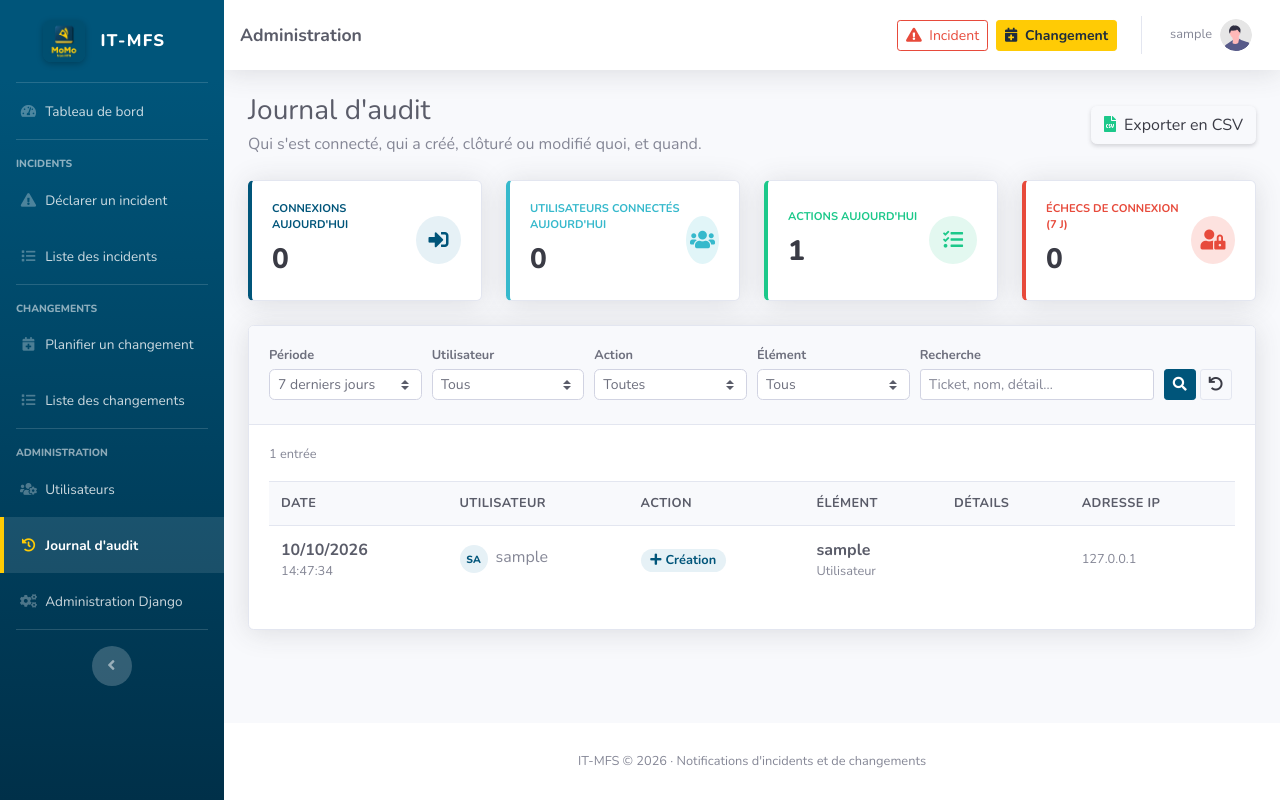
After one commit to augustinyohgb45/my_project, a Django app: page /dashboard/audit/ in a window 1280 px wide. The commit adds this page. Run offline with Django 5.2, Linux system fonts and the light colour scheme; a user stored in the database is signed in; data comes from the database, SQL or seed files in the repository; some libraries are stand-ins or nearby versions.

Commit message:
Ajoute un journal d'audit consultable par les administrateurs
- Modèle JournalAudit et migration 0007
- Enregistrement automatique des connexions, déconnexions et échecs,
  des créations, clôtures, modifications et suppressions (avec le détail
  avant → après), y compris depuis l'admin Django et la tâche planifiée
- Page Journal d'audit : indicateurs, filtres, recherche, pagination, export CSV
- Bloc « Activité récente » sur le tableau de bord des administrateurs
- Journal en consultation seule dans l'admin Django
- Ajoute les tests correspondants

Co-Authored-By: Claude Opus 5.5 <noreply@anthropic.com>

```diff
--- a/app_mfs/settings.py
+++ b/app_mfs/settings.py
@@ -41,6 +41,7 @@ MIDDLEWARE = [
     'django.middleware.common.CommonMiddleware',
     'django.middleware.csrf.CsrfViewMiddleware',
     'django.contrib.auth.middleware.AuthenticationMiddleware',
+    'dashboard.audit.AuditMiddleware',
     'django.contrib.messages.middleware.MessageMiddleware',
     'django.middleware.clickjacking.XFrameOptionsMiddleware',
 ]
--- a/dashboard/apps.py
+++ b/dashboard/apps.py
@@ -4,3 +4,7 @@ from django.apps import AppConfig
 class DashboardConfig(AppConfig):
     default_auto_field = 'django.db.models.BigAutoField'
     name = 'dashboard'
+
+    def ready(self):
+        # Active l'enregistrement automatique du journal d'audit
+        from . import audit  # noqa: F401
--- a/dashboard/static/css/it-mfs.css
+++ b/dashboard/static/css/it-mfs.css
@@ -444,3 +444,29 @@ a:hover { color: var(--itmfs-bleu-fonce); }
     background-color: var(--itmfs-bleu);
     border-color: var(--itmfs-bleu);
 }
+
+/* ---------- Journal d'audit ---------- */
+.badge-audit-connexion { background-color: #e1f5f8; color: #1f7a87; }
+.badge-audit-creation { background-color: var(--itmfs-bleu-clair); color: var(--itmfs-bleu); }
+.badge-audit-echec { background-color: #fde2df; color: #b02a1c; }
+.icone-rouge { background-color: #fde2df; color: #e74a3b; }
+
+.avatar-initiales.avatar-petit {
+    width: 1.75rem;
+    height: 1.75rem;
+    font-size: .65rem;
+}
+
+.avatar-initiales.avatar-systeme {
+    background-color: #f1f1f4;
+    color: #858796;
+}
+
+.details-audit {
+    color: #5a5c69;
+    line-height: 1.5;
+}
+
+.activite-recente .list-group-item {
+    padding: .65rem 1.25rem;
+}
--- /dev/null
+++ b/dashboard/templates/dashboard/audit.html
@@ -0,0 +1,189 @@
+{% extends 'dashboard/base.html' %}
+
+{% block title %}Journal d'audit{% endblock %}
+{% block titre_page %}Administration{% endblock %}
+
+{% block content %}
+<div class="entete-page">
+    <div>
+        <h1 class="h3 text-gray-800">Journal d'audit</h1>
+        <p class="sous-titre">Qui s'est connecté, qui a créé, clôturé ou modifié quoi, et quand.</p>
+    </div>
+    <a href="?{{ parametres }}{% if parametres %}&amp;{% endif %}export=csv" class="btn btn-light shadow-sm">
+        <i class="fas fa-file-csv mr-1 text-success"></i> Exporter en CSV
+    </a>
+</div>
+
+<div class="row">
+    <div class="col-xl-3 col-md-6 mb-4">
+        <div class="card carte-indicateur border-left-primary shadow h-100">
+            <div class="card-body d-flex align-items-center justify-content-between">
+                <div>
+                    <div class="text-xs font-weight-bold text-primary text-uppercase mb-1">Connexions aujourd'hui</div>
+                    <div class="valeur">{{ nb_connexions_jour }}</div>
+                </div>
+                <div class="icone icone-bleu"><i class="fas fa-sign-in-alt"></i></div>
+            </div>
+        </div>
+    </div>
+    <div class="col-xl-3 col-md-6 mb-4">
+        <div class="card carte-indicateur border-left-info shadow h-100">
+            <div class="card-body d-flex align-items-center justify-content-between">
+                <div>
+                    <div class="text-xs font-weight-bold text-info text-uppercase mb-1">Utilisateurs connectés aujourd'hui</div>
+                    <div class="valeur">{{ nb_connectes_jour }}</div>
+                </div>
+                <div class="icone icone-cyan"><i class="fas fa-users"></i></div>
+            </div>
+        </div>
+    </div>
+    <div class="col-xl-3 col-md-6 mb-4">
+        <div class="card carte-indicateur border-left-success shadow h-100">
+            <div class="card-body d-flex align-items-center justify-content-between">
+                <div>
+                    <div class="text-xs font-weight-bold text-success text-uppercase mb-1">Actions aujourd'hui</div>
+                    <div class="valeur">{{ nb_actions_jour }}</div>
+                </div>
+                <div class="icone icone-vert"><i class="fas fa-tasks"></i></div>
+            </div>
+        </div>
+    </div>
+    <div class="col-xl-3 col-md-6 mb-4">
+        <div class="card carte-indicateur border-left-danger shadow h-100">
+            <div class="card-body d-flex align-items-center justify-content-between">
+                <div>
+                    <div class="text-xs font-weight-bold text-danger text-uppercase mb-1">Échecs de connexion (7 j)</div>
+                    <div class="valeur">{{ nb_echecs_7j }}</div>
+                </div>
+                <div class="icone icone-rouge"><i class="fas fa-user-lock"></i></div>
+            </div>
+        </div>
+    </div>
+</div>
+
+<div class="card shadow mb-4">
+    <div class="card-header py-3">
+        <form method="get" class="form-row align-items-end">
+            <div class="col-lg-2 col-md-4 mb-2">
+                <label class="small font-weight-bold text-gray-700 mb-1" for="periode">Période</label>
+                <select name="periode" id="periode" class="custom-select custom-select-sm" onchange="this.form.submit()">
+                    {% for cle, libelle in periodes %}
+                    <option value="{{ cle }}"{% if filtres.periode == cle %} selected{% endif %}>{{ libelle }}</option>
+                    {% endfor %}
+                </select>
+            </div>
+            <div class="col-lg-2 col-md-4 mb-2">
+                <label class="small font-weight-bold text-gray-700 mb-1" for="utilisateur">Utilisateur</label>
+                <select name="utilisateur" id="utilisateur" class="custom-select custom-select-sm" onchange="this.form.submit()">
+                    <option value="">Tous</option>
+                    {% for nom in utilisateurs %}
+                    <option value="{{ nom }}"{% if filtres.utilisateur == nom %} selected{% endif %}>{{ nom }}</option>
+                    {% endfor %}
+                    <option value="systeme"{% if filtres.utilisateur == 'systeme' %} selected{% endif %}>Système / anonyme</option>
+                </select>
+            </div>
+            <div class="col-lg-2 col-md-4 mb-2">
+                <label class="small font-weight-bold text-gray-700 mb-1" for="action">Action</label>
+                <select name="action" id="action" class="custom-select custom-select-sm" onchange="this.form.submit()">
+                    <option value="">Toutes</option>
+                    {% for cle, libelle in actions %}
+                    <option value="{{ cle }}"{% if filtres.action == cle %} selected{% endif %}>{{ libelle }}</option>
+                    {% endfor %}
+                </select>
+            </div>
+            <div class="col-lg-2 col-md-4 mb-2">
+                <label class="small font-weight-bold text-gray-700 mb-1" for="type_objet">Élément</label>
+                <select name="type_objet" id="type_objet" class="custom-select custom-select-sm" onchange="this.form.submit()">
+                    <option value="">Tous</option>
+                    {% for type in types_objet %}
+                    <option value="{{ type }}"{% if filtres.type_objet == type %} selected{% endif %}>{{ type }}</option>
+                    {% endfor %}
+                </select>
+            </div>
+            <div class="col-lg-3 col-md-6 mb-2">
+                <label class="small font-weight-bold text-gray-700 mb-1" for="q">Recherche</label>
+                <input type="search" name="q" id="q" value="{{ filtres.q }}" class="form-control form-control-sm" placeholder="Ticket, nom, détail…">
+            </div>
+            <div class="col-lg-1 col-md-2 mb-2 text-nowrap">
+                <button type="submit" class="btn btn-sm btn-primary" title="Filtrer"><i class="fas fa-search"></i></button>
+                <a href="{% url 'audit' %}" class="btn btn-sm btn-light border" title="Réinitialiser"><i class="fas fa-undo"></i></a>
+            </div>
+        </form>
+    </div>
+
+    <div class="card-body">
+        <p class="small text-muted mb-3">
+            {{ page_journal.paginator.count }} entrée{{ page_journal.paginator.count|pluralize }}
+            {% if page_journal.paginator.num_pages > 1 %}· page {{ page_journal.number }} sur {{ page_journal.paginator.num_pages }}{% endif %}
+        </p>
+
+        <div class="table-responsive">
+            <table class="table table-hover">
+                <thead>
+                    <tr>
+                        <th>Date</th>
+                        <th>Utilisateur</th>
+                        <th>Action</th>
+                        <th>Élément</th>
+                        <th>Détails</th>
+                        <th>Adresse IP</th>
+                    </tr>
+                </thead>
+                <tbody>
+                    {% for entree in page_journal %}
+                    <tr>
+                        <td class="text-nowrap">
+                            <div class="font-weight-bold text-gray-800">{{ entree.date|date:"d/m/Y" }}</div>
+                            <div class="small text-muted">{{ entree.date|date:"H:i:s" }}</div>
+                        </td>
+                        <td class="text-nowrap">
+                            {% if entree.nom_utilisateur %}
+                            <span class="avatar-initiales avatar-petit mr-2">{{ entree.nom_utilisateur|slice:":2"|upper }}</span>{{ entree.nom_utilisateur }}
+                            {% else %}
+                            <span class="avatar-initiales avatar-petit avatar-systeme mr-2"><i class="fas fa-cog"></i></span><span class="text-muted">Système</span>
+                            {% endif %}
+                        </td>
+                        <td class="text-nowrap">{% include 'dashboard/includes/badge_action.html' with action=entree.action libelle=entree.get_action_display %}</td>
+                        <td>
+                            <div class="font-weight-bold text-gray-800">{{ entree.objet|default:"—" }}</div>
+                            {% if entree.type_objet %}<div class="small text-muted">{{ entree.type_objet }}</div>{% endif %}
+                        </td>
+                        <td class="cellule-texte small details-audit">{{ entree.details|default:""|linebreaksbr }}</td>
+                        <td class="small text-muted text-nowrap">{{ entree.adresse_ip|default:"—" }}</td>
+                    </tr>
+                    {% empty %}
+                    <tr>
+                        <td colspan="6" class="text-center text-muted py-5">
+                            <i class="fas fa-search fa-2x mb-2 text-gray-300 d-block"></i>
+                            Aucune entrée pour ces filtres.
+                        </td>
+                    </tr>
+                    {% endfor %}
+                </tbody>
+            </table>
+        </div>
+
+        {% if page_journal.paginator.num_pages > 1 %}
+        <nav aria-label="Pages du journal">
+            <ul class="pagination pagination-sm justify-content-end mb-0">
+                <li class="page-item{% if not page_journal.has_previous %} disabled{% endif %}">
+                    <a class="page-link" href="{% if page_journal.has_previous %}?{{ parametres }}{% if parametres %}&amp;{% endif %}page={{ page_journal.previous_page_number }}{% else %}#{% endif %}">Précédent</a>
+                </li>
+                {% for numero in page_journal.paginator.page_range %}
+                {% if numero == page_journal.number %}
+                <li class="page-item active"><span class="page-link">{{ numero }}</span></li>
+                {% elif numero == 1 or numero == page_journal.paginator.num_pages or numero >= page_journal.number|add:-2 and numero <= page_journal.number|add:2 %}
+                <li class="page-item"><a class="page-link" href="?{{ parametres }}{% if parametres %}&amp;{% endif %}page={{ numero }}">{{ numero }}</a></li>
+                {% elif numero == page_journal.number|add:-3 or numero == page_journal.number|add:3 %}
+                <li class="page-item disabled"><span class="page-link">…</span></li>
+                {% endif %}
+                {% endfor %}
+                <li class="page-item{% if not page_journal.has_next %} disabled{% endif %}">
+                    <a class="page-link" href="{% if page_journal.has_next %}?{{ parametres }}{% if parametres %}&amp;{% endif %}page={{ page_journal.next_page_number }}{% else %}#{% endif %}">Suivant</a>
+                </li>
+            </ul>
+        </nav>
+        {% endif %}
+    </div>
+</div>
+{% endblock %}
--- a/dashboard/templates/dashboard/base.html
+++ b/dashboard/templates/dashboard/base.html
@@ -82,6 +82,12 @@
                     <span>Utilisateurs</span>
                 </a>
             </li>
+            <li class="nav-item{% if page == 'audit' %} active{% endif %}">
+                <a class="nav-link" href="{% url 'audit' %}">
+                    <i class="fas fa-fw fa-history"></i>
+                    <span>Journal d'audit</span>
+                </a>
+            </li>
             <li class="nav-item">
                 <a class="nav-link" href="{% url 'admin:index' %}">
                     <i class="fas fa-fw fa-cogs"></i>
@@ -137,6 +143,10 @@
                                 <a class="dropdown-item" href="{% url 'admin:index' %}">
                                     <i class="fas fa-cogs fa-sm fa-fw mr-2 text-gray-400"></i>
                                     Dashboard admin
+                                </a>
+                                <a class="dropdown-item" href="{% url 'audit' %}">
+                                    <i class="fas fa-history fa-sm fa-fw mr-2 text-gray-400"></i>
+                                    Journal d'audit
                                 </a>
                                 <a class="dropdown-item" href="{% url 'utilisateurs' %}">
                                     <i class="fas fa-users-cog fa-sm fa-fw mr-2 text-gray-400"></i>
--- /dev/null
+++ b/dashboard/templates/dashboard/includes/badge_action.html
@@ -0,0 +1,8 @@
+{% if action == 'connexion' %}<span class="badge badge-statut badge-audit-connexion"><i class="fas fa-sign-in-alt mr-1"></i>{{ libelle }}</span>
+{% elif action == 'deconnexion' %}<span class="badge badge-statut badge-inactif"><i class="fas fa-sign-out-alt mr-1"></i>{{ libelle }}</span>
+{% elif action == 'echec_connexion' %}<span class="badge badge-statut badge-audit-echec"><i class="fas fa-user-lock mr-1"></i>{{ libelle }}</span>
+{% elif action == 'creation' %}<span class="badge badge-statut badge-audit-creation"><i class="fas fa-plus mr-1"></i>{{ libelle }}</span>
+{% elif action == 'cloture' %}<span class="badge badge-statut badge-cloture"><i class="fas fa-check mr-1"></i>{{ libelle }}</span>
+{% elif action == 'notification' %}<span class="badge badge-statut badge-utilisateur"><i class="fas fa-paper-plane mr-1"></i>{{ libelle }}</span>
+{% elif action == 'suppression' %}<span class="badge badge-statut badge-audit-echec"><i class="fas fa-trash mr-1"></i>{{ libelle }}</span>
+{% else %}<span class="badge badge-statut badge-en-cours"><i class="fas fa-pen mr-1"></i>{{ libelle }}</span>{% endif %}
--- a/dashboard/urls.py
+++ b/dashboard/urls.py
@@ -9,4 +9,5 @@ urlpatterns = [
     path('listechangement/', views.listechangement, name='listechangement'),#route liste changement
     path('action_statut/<int:incident_id>', views.action_statut, name='action_statut'),
     path('action_statut_change/<int:changement_id>', views.action_statut_change, name='action_statut_change'),
+    path('audit/', views.audit, name='audit'),  # journal d'audit (administrateurs)
 ]
--- a/dashboard/views.py
+++ b/dashboard/views.py
@@ -1,16 +1,22 @@
+import csv
 import logging
 from datetime import timedelta
 
 from django.contrib import messages
 from django.contrib.auth.decorators import login_required
-from django.db.models import Count
+from django.contrib.auth.models import User
+from django.core.paginator import Paginator
+from django.db.models import Count, Q
 from django.db.models.functions import TruncMonth
+from django.http import HttpResponse
 from django.shortcuts import render, redirect, get_object_or_404
 from django.utils import timezone
 from django.views.decorators.http import require_POST
 
+from auth_app.decorators import superadmin_requis
+
 from .form import IncidentForm, ChangementForm
-from .models import Incident, Changement
+from .models import Incident, Changement, JournalAudit
 from .utils import (
     envoyer_email_changement, envoyer_email_cloture_changement, envoyer_email_incident,
 )
@@ -56,7 +62,10 @@ def acceuil(request):
             'changements': _nombre_par_mois(Changement.objects.all(), mois),
         },
         'derniers_incidents': Incident.objects.select_related('services_impacte', 'type_requette').order_by('-date_enregistrement')[:5],
-        'derniers_changements': Changement.objects.select_related('services_impacte', 'Type_requette_changement').order_by('-date_enregistrement')[:5],    }
+        'derniers_changements': Changement.objects.select_related('services_impacte', 'Type_requette_changement').order_by('-date_enregistrement')[:5],
+    }
+    if request.user.is_superuser:
+        context['dernieres_activites'] = JournalAudit.objects.select_related('utilisateur')[:8]
     return render(request, 'dashboard/index.html', context)
 
 
@@ -148,3 +157,87 @@ def action_statut_change(request, changement_id):
     else:
         messages.warning(request, "Le changement a été clôturé, mais aucun e-mail n'a été envoyé.")
     return redirect('listechangement')
+
+
+PERIODES_AUDIT = {
+    'jour': ("Aujourd'hui", 0),
+    '7j': ("7 derniers jours", 7),
+    '30j': ("30 derniers jours", 30),
+    'tout': ("Tout l'historique", None),
+}
+
+
+def _journal_filtre(request):
+    """Entrées du journal correspondant aux filtres de la requête, et les filtres appliqués."""
+    filtres = {
+        'periode': request.GET.get('periode') if request.GET.get('periode') in PERIODES_AUDIT else '7j',
+        'utilisateur': request.GET.get('utilisateur', ''),
+        'action': request.GET.get('action', ''),
+        'type_objet': request.GET.get('type_objet', ''),
+        'q': request.GET.get('q', '').strip(),
+    }
+    journal = JournalAudit.objects.select_related('utilisateur')
+
+    jours = PERIODES_AUDIT[filtres['periode']][1]
+    if jours is not None:
+        debut = timezone.localtime().replace(hour=0, minute=0, second=0, microsecond=0) - timedelta(days=jours)
+        journal = journal.filter(date__gte=debut)
+    if filtres['utilisateur'] == 'systeme':
+        journal = journal.filter(nom_utilisateur='')
+    elif filtres['utilisateur']:
+        journal = journal.filter(nom_utilisateur=filtres['utilisateur'])
+    if filtres['action']:
+        journal = journal.filter(action=filtres['action'])
+    if filtres['type_objet']:
+        journal = journal.filter(type_objet=filtres['type_objet'])
+    if filtres['q']:
+        journal = journal.filter(
+            Q(objet__icontains=filtres['q']) | Q(details__icontains=filtres['q']) | Q(nom_utilisateur__icontains=filtres['q'])
+        )
+    return journal, filtres
+
+
+def _export_csv(journal):
+    reponse = HttpResponse(content_type='text/csv; charset=utf-8')
+    reponse['Content-Disposition'] = f'attachment; filename="audit-it-mfs-{timezone.localdate():%Y-%m-%d}.csv"'
+    reponse.write('\ufeff')  # BOM : accents corrects à l'ouverture dans Excel
+    ecrivain = csv.writer(reponse, delimiter=';')
+    ecrivain.writerow(['Date', 'Utilisateur', 'Action', 'Élément', 'Objet', 'Détails', 'Adresse IP'])
+    for entree in journal.iterator():
+        ecrivain.writerow([
+            timezone.localtime(entree.date).strftime('%d/%m/%Y %H:%M:%S'),
+            entree.nom_utilisateur or 'Système',
+            entree.get_action_display(),
+            entree.type_objet,
+            entree.objet,
+            entree.details.replace('\n', ' | '),
+            entree.adresse_ip or '',
+        ])
+    return reponse
+
+
+@superadmin_requis
+def audit(request):
+    journal, filtres = _journal_filtre(request)
+    if request.GET.get('export') == 'csv':
+        return _export_csv(journal)
+
+    page = Paginator(journal, 25).get_page(request.GET.get('page'))
+    debut_jour = timezone.localtime().replace(hour=0, minute=0, second=0, microsecond=0)
+    aujourdhui = JournalAudit.objects.filter(date__gte=debut_jour)
+    parametres = request.GET.copy()
+    parametres.pop('page', None)
+
+    return render(request, 'dashboard/audit.html', {
+        'page_journal': page,
+        'filtres': filtres,
+        'parametres': parametres.urlencode(),
+        'periodes': [(cle, libelle) for cle, (libelle, _) in PERIODES_AUDIT.items()],
+        'actions': JournalAudit.ACTIONS,
+        'types_objet': JournalAudit.objects.exclude(type_objet='').values_list('type_objet', flat=True).distinct().order_by('type_objet'),
+        'utilisateurs': User.objects.order_by('username').values_list('username', flat=True),
+        'nb_connexions_jour': aujourdhui.filter(action=JournalAudit.CONNEXION).count(),
+        'nb_connectes_jour': aujourdhui.filter(action=JournalAudit.CONNEXION).values('nom_utilisateur').distinct().count(),
+        'nb_actions_jour': aujourdhui.exclude(action__in=[JournalAudit.CONNEXION, JournalAudit.DECONNEXION, JournalAudit.ECHEC_CONNEXION]).count(),
+        'nb_echecs_7j': JournalAudit.objects.filter(action=JournalAudit.ECHEC_CONNEXION, date__gte=debut_jour - timedelta(days=7)).count(),
+    })
```
Also changed, not shown: auth_app/decorators.py (added, +15 -0 lines), auth_app/views.py (+1 -14 lines), dashboard/admin.py (+18 -1 lines), dashboard/audit.py (added, +206 -0 lines), dashboard/models.py (+46 -0 lines), dashboard/templates/dashboard/index.html (+21 -0 lines), dashboard/tests.py (+86 -1 lines), dashboard/migrations/0007_journal_audit.py (added).
